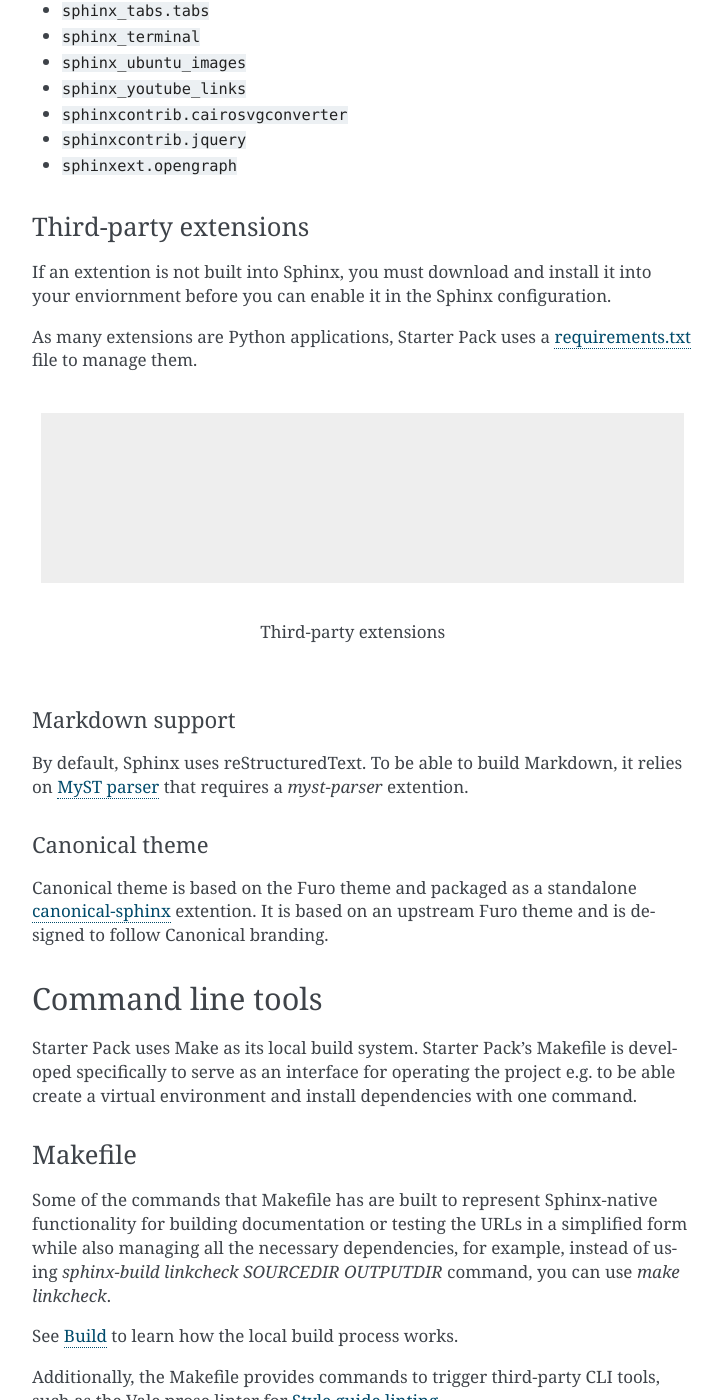
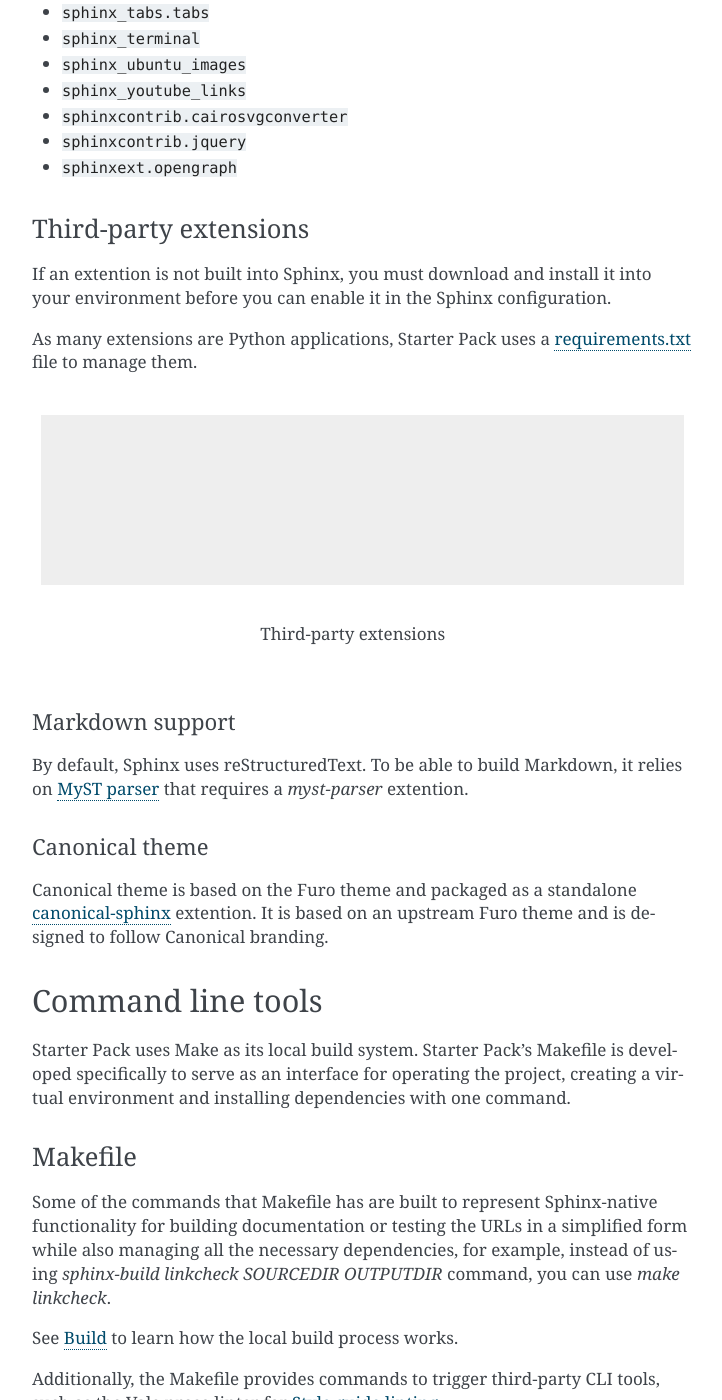
Before and after one commit to canonical/sphinx-docs-starter-pack, a Sphinx documentation site: the page built from docs/explanation/components.rst, in a window 1280 px wide and 1400 px high, scrolled down 2466 px. Shown: the whole window, without its empty margins (388-1110 px from the left). Built offline with Sphinx 7.4.7, drawn with Linux system fonts in a browser that asks for light colours; pages that are not in the unit, such as notebooks, are missing from menus; some of the changed text lies outside the part shown.

Commit message:
Apply suggestions from code review
Co-authored-by: Erin Conley <erin.conley@canonical.com>

```diff
--- a/docs/explanation/components.rst
+++ b/docs/explanation/components.rst
@@ -110,7 +110,7 @@ The following extensions are enabled by default:
 Third-party extensions
 ----------------------
 
-If an extention is not built into Sphinx, you must download and install it into your enviornment before you can enable it in the Sphinx configuration.
+If an extention is not built into Sphinx, you must download and install it into your environment before you can enable it in the Sphinx configuration.
 
 As many extensions are Python applications, Starter Pack uses a `requirements.txt <https://pip.pypa.io/en/stable/reference/requirements-file-format/>`_ file to manage them.
 
@@ -150,7 +150,7 @@ Canonical theme is based on the Furo theme and packaged as a standalone `canonic
 Command line tools
 ==================
 
-Starter Pack uses Make as its local build system. Starter Pack's Makefile is developed specifically to serve as an interface for operating the project e.g. to be able create a virtual environment and install dependencies with one command.
+Starter Pack uses Make as its local build system. Starter Pack's Makefile is developed specifically to serve as an interface for operating the project, creating a virtual environment and installing dependencies with one command.
 
 Makefile
 --------
@@ -177,7 +177,7 @@ Additionally, the Makefile provides commands to trigger third-party CLI tools, s
 Read The Docs configuration file
 ================================
 
-If you are publishing your documentation through Read the Docs, Read the Docs build logic is declared in `.readthedocs.yaml`. Starter Pack comes with a pre-configured  `.readthedocs.yaml` with default values that should work for the majority of projects.
+If you are publishing your documentation through Read the Docs, Read the Docs build logic is declared in ``.readthedocs.yaml``. Starter Pack comes with a pre-configured  ``.readthedocs.yaml`` with default values that should work for the majority of projects.
 
 See :ref:`rtd` to learn how configure your Read the Docs instance.
 
```
Also changed, not shown: other parts of docs/explanation/components.rst (+1 -1 lines).
